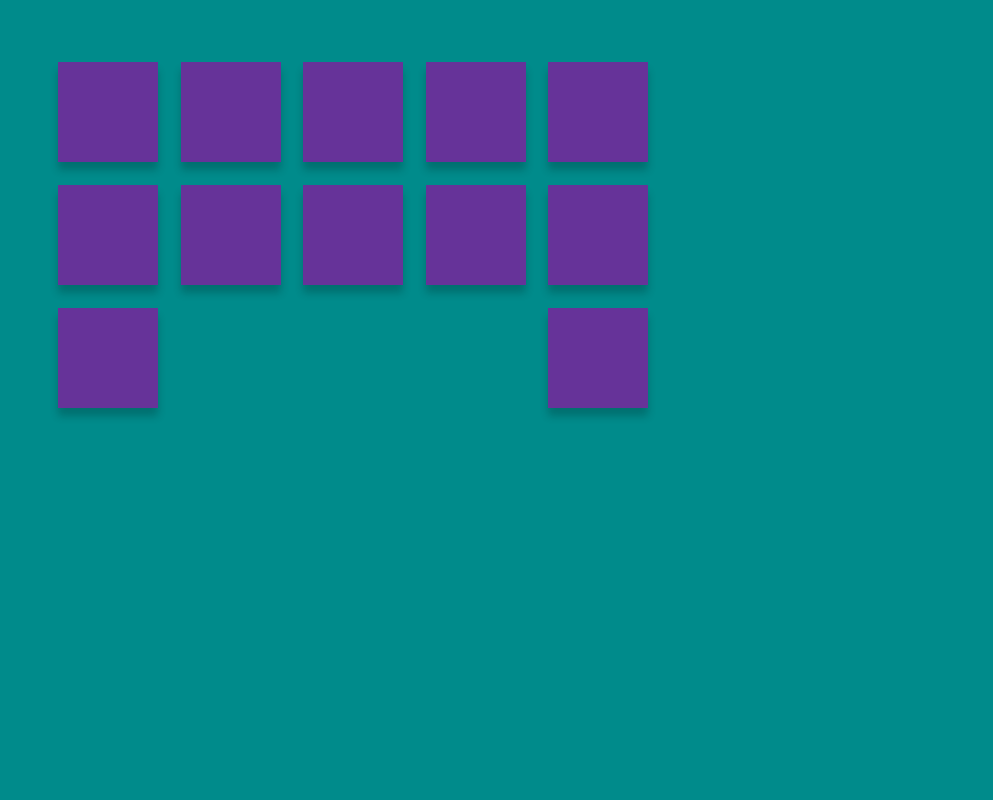
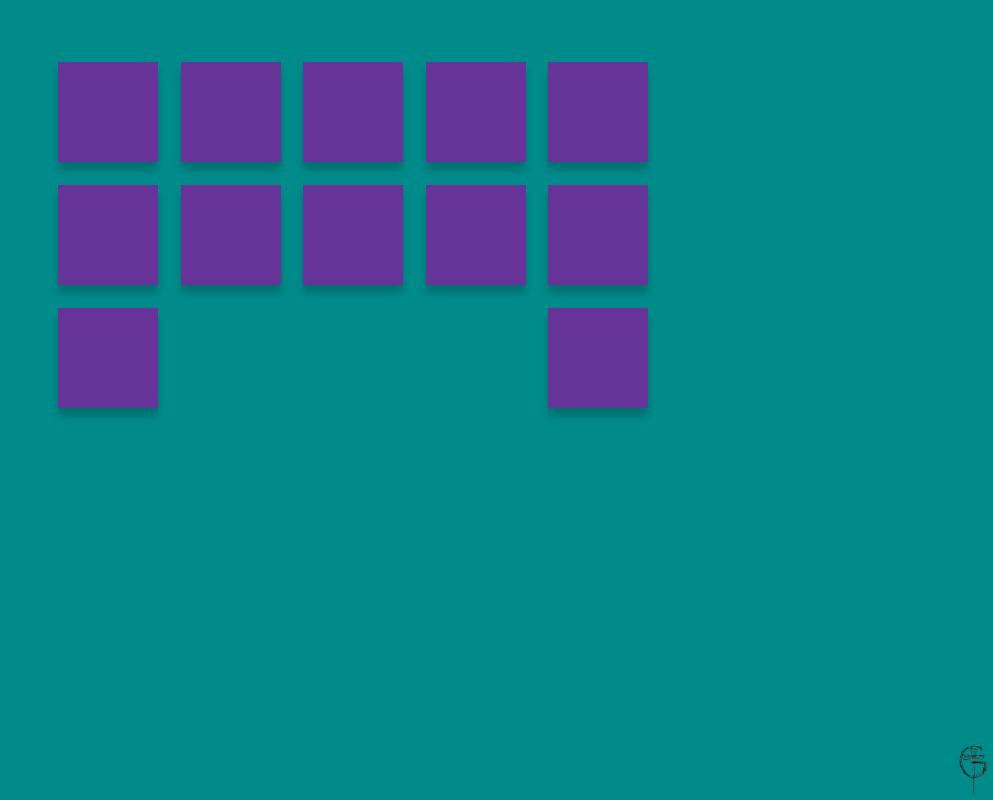
Before and after one commit to todorgarnev/memory-cards, a React (Create React App) app: page / in a window 1280 px wide. Shown: the whole page, without its empty margins (287-1280 px from the left). Built offline with nearby package versions, Linux system fonts and the light colour scheme.

Commit message:
Added sign; Added constants; Added inactive class.

```diff
--- a/public/index.html
+++ b/public/index.html
@@ -39,6 +39,7 @@
       To begin the development, run `npm start` or `yarn start`.
       To create a production bundle, use `npm run build` or `yarn build`.
     -->
+  <div class="sign"></div>
 </body>
 
 </html>
--- a/src/App.scss
+++ b/src/App.scss
@@ -2,7 +2,7 @@
   padding: 5rem;
 
   .game {
-    // use grid
+    // use grid maybe
     display: flex;
     justify-content: space-between;
     align-items: center;
--- a/src/App.tsx
+++ b/src/App.tsx
@@ -2,8 +2,9 @@ import React, { useEffect, useState } from 'react';
 import './App.scss';
 
 import Card from './components/card/Card';
-import { ICard } from './shared/Card.interface';
-import * as Utils from './shared/Utils';
+import { ICard } from './shared/card.interface';
+import * as Utils from './shared/utils';
+import * as Constants from './shared/constants';
 
 const App = () => {
   const [selectedItems, setSelectedItems] = useState<ICard[]>([]);
@@ -20,15 +21,18 @@ const App = () => {
       setBlocked(true);
 
       if (selectedItems[0].value === selectedItems[1].value) {
-        setItems((items: ICard[]) => Utils.setSelectedItemsToUnactive(items, selectedItems[0].key, selectedItems[1].key));
         setWin(() => Utils.checkAllSelected(items));
-        setBlocked(false);
+        setTimeout(() => {
+          setItems((items: ICard[]) => Utils.setSelectedItemsToUnactive(items, selectedItems[0].key, selectedItems[1].key));
+          setBlocked(false);
+        }, Constants.guessedTimeout);
       } else {
         setTimeout(() => {
           setItems((items: ICard[]) => Utils.unselectAll(items));
           setBlocked(false);
-        }, 1000);
+        }, Constants.notGuessedTimeout);
       }
+
 
       setSelectedItems([]);
     }
--- a/src/components/card/Card.scss
+++ b/src/components/card/Card.scss
@@ -41,7 +41,11 @@
     cursor: pointer;
   }
 
-  &:hover .card-inner {
+  &.inactive {
+    visibility: hidden;
+  }
+
+  &.selected .card-inner {
     transform: rotateY(180deg);
   }
 }
--- a/src/components/card/Card.tsx
+++ b/src/components/card/Card.tsx
@@ -1,5 +1,5 @@
 import React, { FunctionComponent } from 'react';
-import { ICard } from '../../shared/Card.interface';
+import { ICard } from '../../shared/card.interface';
 import './Card.scss';
 
 interface CardProps {
@@ -13,7 +13,7 @@ const Card: FunctionComponent<CardProps> = (props: CardProps) => {
   }
 
   return (
-    <div className='card' onClick={getSelectedItem}>
+    <div className={`card${props.item.selected ? ' selected' : ''}${!props.item.active ? ' inactive' : ''}`} onClick={getSelectedItem}>
       <div className='card-inner'>
         <div className='card-front'></div>
         <div className='card-back'>{props.item.value}</div>
--- a/src/index.scss
+++ b/src/index.scss
@@ -38,6 +38,19 @@ body {
   font-family: "Open Sans", sans-serif;
   font-size: 1.6rem;
   background: darkcyan;
+
+  .sign {
+    position: fixed;
+    bottom: -2rem;
+    right: -1rem;
+    width: 6rem;
+    height: 10rem;
+    background-image: url("./assets//images/sign.png");
+    background-size: contain;
+    background-position: center;
+    background-repeat: no-repeat;
+    transform: scale(0.5);
+  }
 }
 
 ul[class],
--- a/src/shared/Utils.ts
+++ b/src/shared/Utils.ts
@@ -1,4 +1,4 @@
-import { ICard } from "./Card.interface";
+import { ICard } from "./card.interface";
 
 const unselectAll = (array: ICard[]): ICard[] => {
   return array.map((item: ICard) => ({
--- /dev/null
+++ b/src/shared/constants.ts
@@ -0,0 +1,2 @@
+export const notGuessedTimeout: number = 1000;
+export const guessedTimeout: number = 1500;
```
Also changed, not shown: src/assets/images/sign.png (added).
